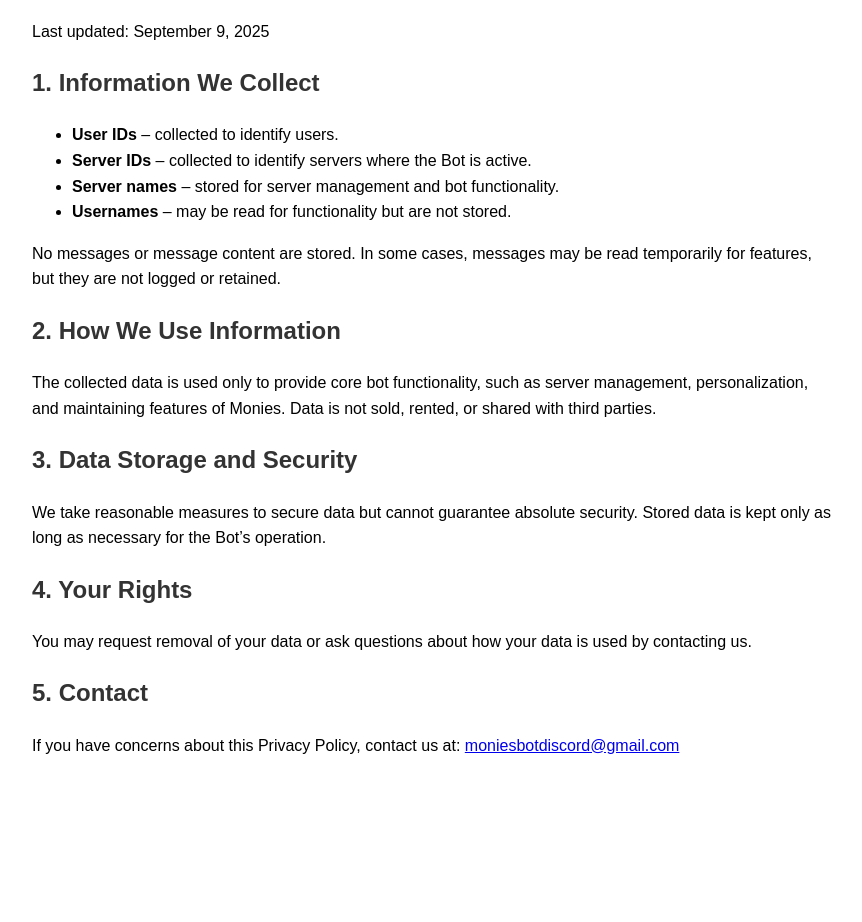
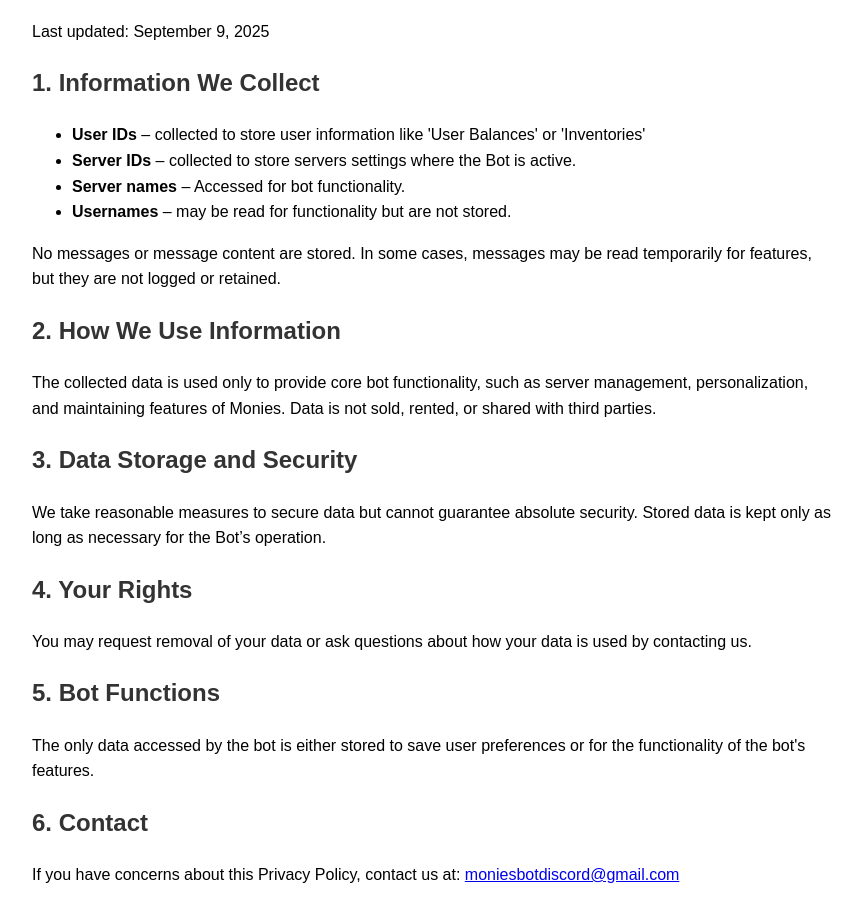
Before and after one commit to Fahad-Ha3san/Monies-legal, a plain HTML site: page privacy-policy.html in a window 1280 px wide. Shown: the part 94-1016 px from the top of the page, without its empty margins (208-1070 px from the left). Before the commit the page ends 892 px from the top, so only its background shows below. Drawn offline with Linux system fonts and the light colour scheme.

Commit message:
Customizations

```diff
--- a/privacy-policy.html
+++ b/privacy-policy.html
@@ -14,9 +14,9 @@
 
   <h2>1. Information We Collect</h2>
   <ul>
-    <li><strong>User IDs</strong> – collected to identify users.</li>
-    <li><strong>Server IDs</strong> – collected to identify servers where the Bot is active.</li>
-    <li><strong>Server names</strong> – stored for server management and bot functionality.</li>
+    <li><strong>User IDs</strong> – collected to store user information like 'User Balances' or 'Inventories'</li>
+    <li><strong>Server IDs</strong> – collected to store servers settings where the Bot is active.</li>
+    <li><strong>Server names</strong> – Accessed for bot functionality.</li>
     <li><strong>Usernames</strong> – may be read for functionality but are not stored.</li>
   </ul>
   <p>No messages or message content are stored. In some cases, messages may be read temporarily for features, but they are not logged or retained.</p>
@@ -30,7 +30,10 @@
   <h2>4. Your Rights</h2>
   <p>You may request removal of your data or ask questions about how your data is used by contacting us.</p>
 
-  <h2>5. Contact</h2>
+  <h2>5. Bot Functions</h2>
+  <p>The only data accessed by the bot is either stored to save user preferences or for the functionality of the bot's features.</p>
+
+  <h2>6. Contact</h2>
   <p>If you have concerns about this Privacy Policy, contact us at: <a href="mailto:moniesbotdiscord@gmail.com">moniesbotdiscord@gmail.com</a></p>
 </body>
 </html>
```
Also changed, not shown: index.html (+3 -3 lines).
